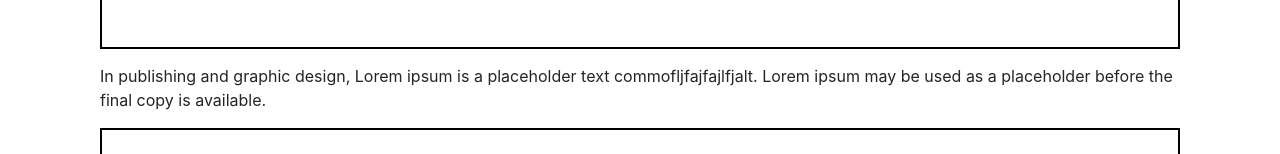
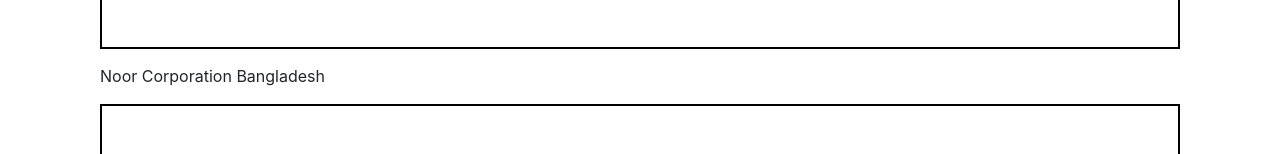
Before and after one commit to noorcorporation/news-page.nc, a plain HTML site: page index.html in a window 1280 px wide. Shown: the part 396-550 px from the top of the page. Drawn offline with Linux system fonts and the light colour scheme; files whose address does not match are found by name.

Commit message:
Update 2 times

```diff
--- a/index.html
+++ b/index.html
@@ -13,7 +13,7 @@
 				<img class="img-fluid" src="assets/img/1.jpg" width="450px" height="250px">
 				<img class="img-fluid" src="assets/img/2.jpg" width="450px" height="250px">
 			</div>
-			<p class="col-lg-12">In publishing and graphic design, Lorem ipsum is a placeholder text commofljfajfajlfjalt. Lorem ipsum may be used as a placeholder before the final copy is available.</p>
+			<p class="col-lg-12">Noor Corporation Bangladesh</p>
 
 			<div class="offerImages">
 				<img class="img-fluid" src="assets/img/3.jpg" width="300px" height="300px">
```
